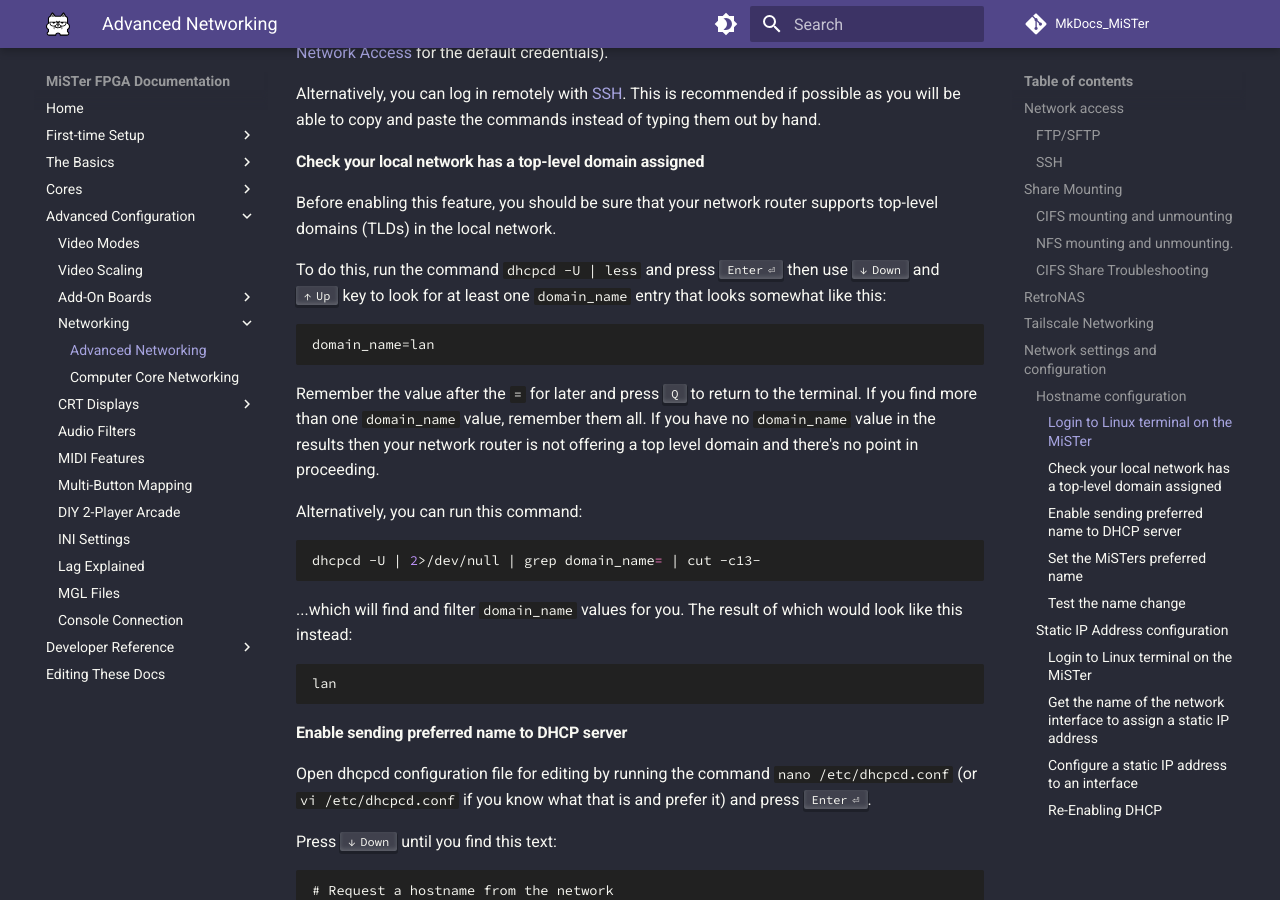
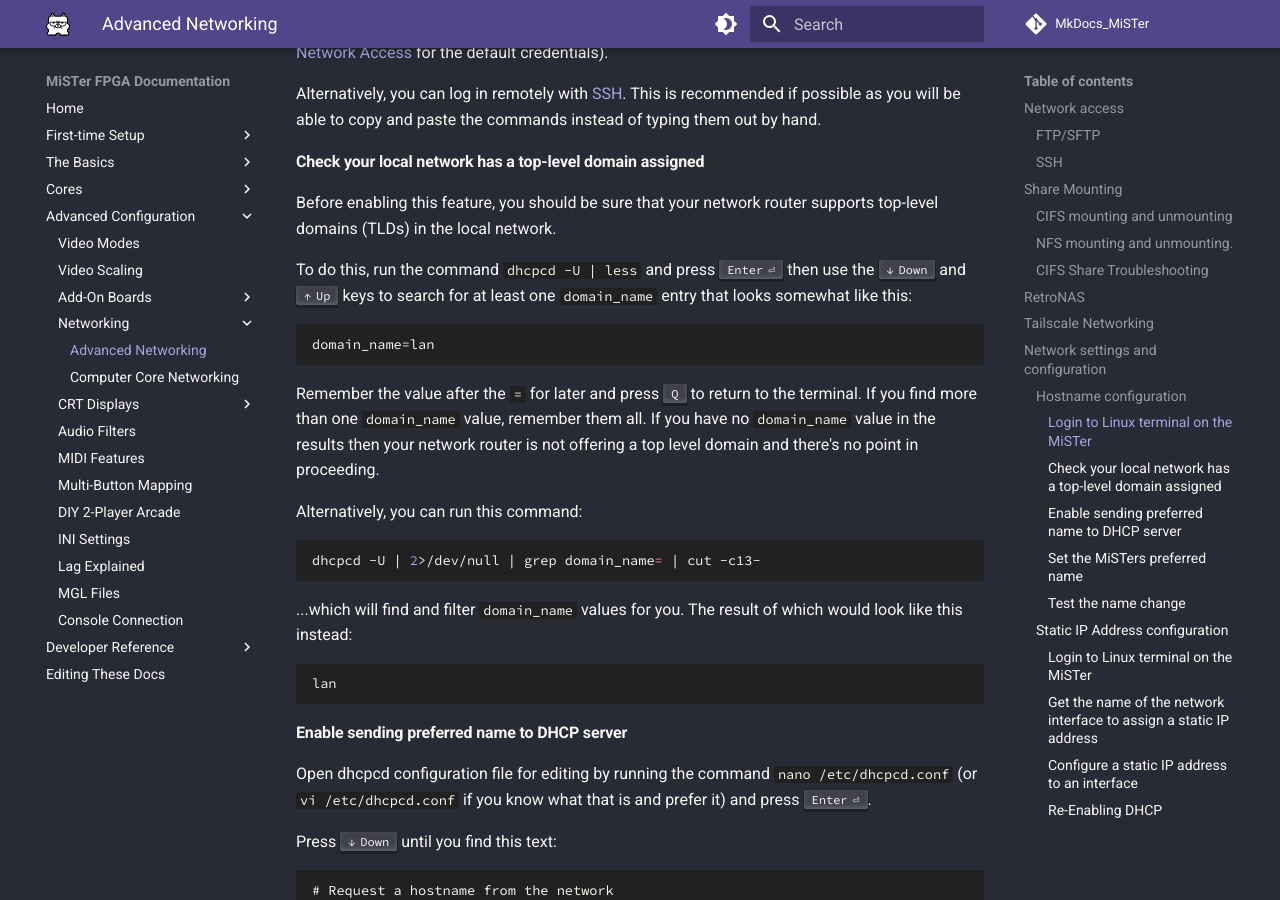
Before and after one commit to MiSTer-devel/MkDocs_MiSTer, an MkDocs documentation site: the page built from docs/advanced/network.md, in a window 1280 px wide and 900 px high, scrolled down 5267 px. Built offline with MkDocs 1.6.1 and Material for MkDocs 9.7.7, drawn with Linux system fonts in a browser that asks for light colours; comment, search, counter and statistics services are not loaded.

Commit message:
Minor grammar correction.

````diff
--- a/docs/advanced/network.md
+++ b/docs/advanced/network.md
@@ -165,7 +165,7 @@
 that your network router supports top-level domains (TLDs) in the local network.
 
 To do this, run the command `dhcpcd -U | less` and press ++Enter++
-then use ++Down++ and ++Up++ key to look for at least one `domain_name` entry that looks somewhat like this:
+then use the ++Down++ and ++Up++ keys to search for at least one `domain_name` entry that looks somewhat like this:
 ```
 domain_name=lan
 ```
````
